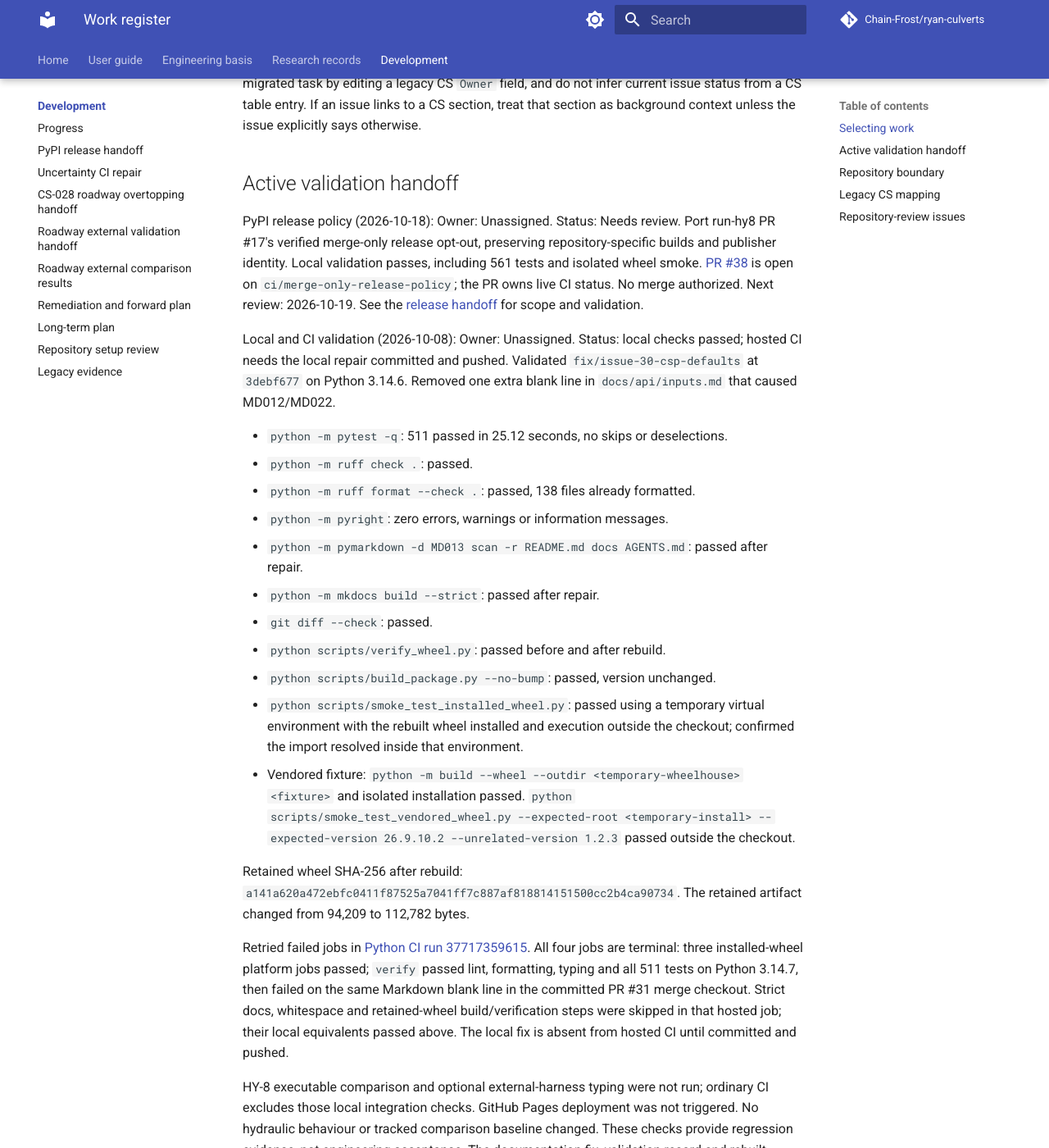
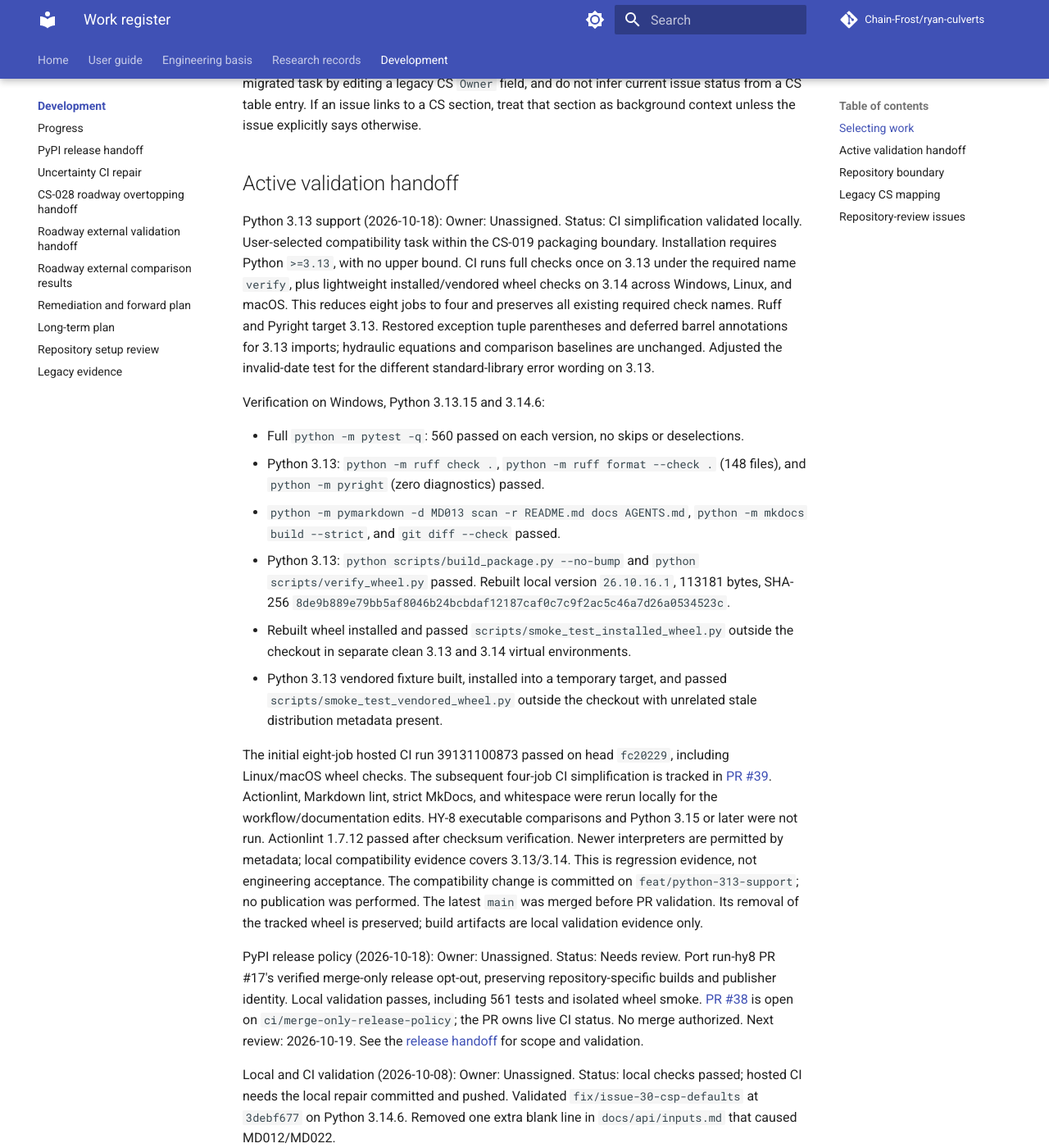
Before and after one commit to Chain-Frost/ryan-culverts, an MkDocs documentation site: the page built from docs/work/README.md, in a window 1280 px wide and 1400 px high, scrolled down 399 px. Shown: the whole window at 82% size. Built offline with MkDocs 1.6.1 and Material for MkDocs 9.7.7, drawn with Linux system fonts in a browser that asks for light colours; comment, search, counter and statistics services are not loaded.

Commit message:
Support Python 3.13 and newer (#39)
* Support Python 3.13 and newer

* Record validation after merging latest main

```diff
--- a/docs/work/README.md
+++ b/docs/work/README.md
@@ -16,6 +16,42 @@
 context unless the issue explicitly says otherwise.
 
 ## Active validation handoff
+
+Python 3.13 support (2026-10-18): Owner: Unassigned. Status: CI simplification validated locally.
+User-selected compatibility task within the CS-019 packaging boundary. Installation
+requires Python `>=3.13`, with no upper bound. CI runs full checks once on 3.13 under the required name `verify`, plus lightweight
+installed/vendored wheel checks on 3.14 across Windows, Linux, and macOS.
+This reduces eight jobs to four and preserves all existing required check names.
+Ruff and Pyright target 3.13. Restored exception tuple parentheses and deferred barrel
+annotations for 3.13 imports; hydraulic equations and comparison baselines are unchanged.
+Adjusted the invalid-date test for the different standard-library error wording on 3.13.
+
+Verification on Windows, Python 3.13.15 and 3.14.6:
+
+- Full `python -m pytest -q`: 560 passed on each version, no skips or deselections.
+- Python 3.13: `python -m ruff check .`, `python -m ruff format --check .`
+  (148 files), and `python -m pyright` (zero diagnostics) passed.
+- `python -m pymarkdown -d MD013 scan -r README.md docs AGENTS.md`,
+  `python -m mkdocs build --strict`, and `git diff --check` passed.
+- Python 3.13: `python scripts/build_package.py --no-bump` and
+  `python scripts/verify_wheel.py` passed. Rebuilt local version `26.10.16.1`,
+  113181 bytes, SHA-256
+  `8de9b889e79bb5af8046b24bcbdaf12187caf0c7c9f2ac5c46a7d26a0534523c`.
+- Rebuilt wheel installed and passed `scripts/smoke_test_installed_wheel.py`
+  outside the checkout in separate clean 3.13 and 3.14 virtual environments.
+- Python 3.13 vendored fixture built, installed into a temporary target, and passed
+  `scripts/smoke_test_vendored_wheel.py` outside the checkout with unrelated stale
+  distribution metadata present.
+
+The initial eight-job hosted CI run 39131100873 passed on head `fc20229`, including
+Linux/macOS wheel checks. The subsequent four-job CI simplification is tracked in
+[PR #39](https://github.com/Chain-Frost/ryan-culverts/pull/39). Actionlint, Markdown lint,
+strict MkDocs, and whitespace were rerun locally for the workflow/documentation edits.
+HY-8 executable comparisons and Python 3.15 or later were not run. Actionlint 1.7.12 passed after checksum verification. Newer interpreters are permitted by metadata;
+local compatibility evidence covers 3.13/3.14. This is regression evidence, not
+engineering acceptance. The compatibility change is committed on `feat/python-313-support`; no publication
+was performed. The latest `main` was merged before PR validation. Its removal of the
+tracked wheel is preserved; build artifacts are local validation evidence only.
 
 PyPI release policy (2026-10-18): Owner: Unassigned. Status: Needs review.
 Port run-hy8 PR #17's verified merge-only release opt-out, preserving repository-specific
--- a/pyproject.toml
+++ b/pyproject.toml
@@ -8,6 +8,7 @@
   "Development Status :: 3 - Alpha",
   "Intended Audience :: Science/Research",
   "Programming Language :: Python :: 3 :: Only",
+  "Programming Language :: Python :: 3.13",
   "Programming Language :: Python :: 3.14",
   "Topic :: Scientific/Engineering",
   "Typing :: Typed",
@@ -18,7 +19,7 @@
 license-files = ["LICENSE"]
 name = "ryan-culverts"
 readme = "README.md"
-requires-python = ">=3.14"
+requires-python = ">=3.13"
 version = "26.10.16.1"
 # Runtime dependencies only; the current foundation uses the standard library.
 dependencies = []
@@ -58,5 +59,5 @@
 include = ["src", "tests", "scripts"]
 # Optional executable harnesses are checked locally with external-validation installed.
 exclude = ["scripts/compare_hy8.py", "scripts/compare_hy8_roadway.py"]
-pythonVersion = "3.14"
+pythonVersion = "3.13"
 typeCheckingMode = "strict"
--- a/ruff.toml
+++ b/ruff.toml
@@ -1,5 +1,5 @@
 required-version = "==0.16.6"
-target-version = "py314"
+target-version = "py313"
 line-length = 120
 
 [lint]
```
Also changed, not shown: AGENTS.md (+3 -3 lines), README.md (+2 -2 lines), docs/architecture.md (+1 -1 lines), docs/changelog.md (+3 -0 lines), docs/packaging.md (+9 -8 lines), docs/releases/README.md (+2 -2 lines), 6 other files.
